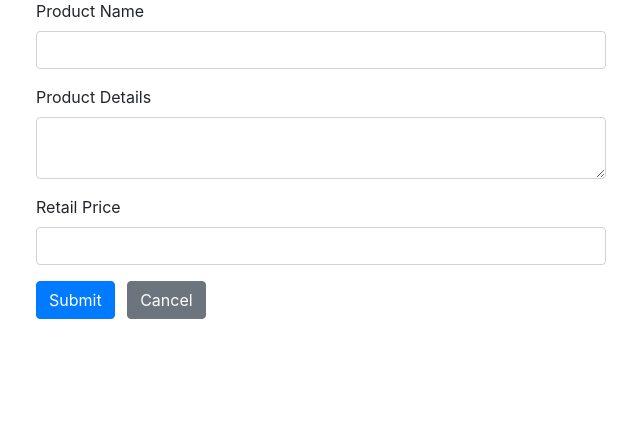
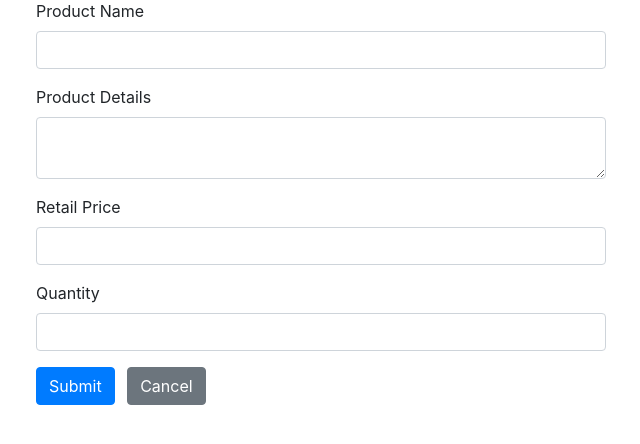
Before and after one commit to JairoTinga/it28-jairo-2, a PHP site: page /it28-admin/public/create.php in a window 1280 px wide. Shown: the part 135-579 px from the top of the page, without its empty margins (319-959 px from the left). Run offline with PHP 8.4, Linux system fonts and the light colour scheme; data that the repository does not hold is empty.

Commit message:
$ changes

```diff
--- a/index.html
+++ b/index.html
@@ -15,6 +15,7 @@
             padding: 20px; /* Add padding around the grid container */
             width: 80%; /* Set width to 80% */
             margin: auto;
+
         }
 
 
@@ -34,7 +35,7 @@
             top: 4em;
             right: 20px;
             background-color: #fff;
-            border: 1px solid #ddd;
+            border: 1px solid #5a5a5a;
             padding: 10px;
             box-shadow: 0px 2px 4px rgba(0, 0, 0, 0.1);
             z-index: 999;
--- a/it28-admin/public/create.php
+++ b/it28-admin/public/create.php
@@ -3,8 +3,8 @@
 require_once "../db/config.php";
 
 // Define variables and initialize with empty values
-$product_name = $product_details = $product_retail_price = "";
-$product_name_err = $product_details_err = $product_retail_price_err = "";
+$product_name = $product_details = $product_retail_price = $quantity = "";
+$product_name_err = $product_details_err = $product_retail_price_err = $quantity = "";
 
 // Processing form data when form is submitted
 if($_SERVER["REQUEST_METHOD"] == "POST"){
@@ -36,21 +36,34 @@ if($_SERVER["REQUEST_METHOD"] == "POST"){
         $product_retail_price = $input_product_retail_price;
     }
 
+      // Validate salary
+      $input_quantity = trim($_POST["quantity"]);
+      if(empty($input_quantity)){
+          $quantity_err = "Please enter the salary amount.";
+      } elseif(!ctype_digit($input_quantity)){
+          $quantity_err = "Please enter a positive integer value.";
+      } else{
+          $quantity = $input_quantity;
+      }
+
+
     // Check input errors before inserting in database
-    if(empty($product_name_err) && empty($product_details_err) && empty($product_retail_price_err)){
+    if(empty($product_name_err) && empty($product_details_err) && empty($product_retail_price_err) && empty($quantity_err)){
         // Prepare an insert statement
-        $sql = "INSERT INTO products (product_name, product_details, product_retail_price) VALUES (:product_name, :product_details, :product_retail_price)";
+        $sql = "INSERT INTO products (product_name, product_details, product_retail_price, quantity) VALUES (:product_name, :product_details, :product_retail_price, :quantity)";
 
         if($stmt = $pdo->prepare($sql)){
             // Bind variables to the prepared statement as parameters
             $stmt->bindParam(":product_name", $param_product_name);
             $stmt->bindParam(":product_details", $param_product_details);
             $stmt->bindParam(":product_retail_price", $param_product_retail_price);
+            $stmt->bindParam(":quantity", $param_quantity);
 
             // Set parameters
             $param_product_name = $product_name;
             $param_product_details = $product_details;
             $param_product_retail_price = $product_retail_price;
+            $param_quantity = $quantity;
 
             // Attempt to execute the prepared statement
             if($stmt->execute()){
@@ -107,6 +120,11 @@ if($_SERVER["REQUEST_METHOD"] == "POST"){
                             <input type="text" name="product_retail_price" class="form-control <?php echo (!empty($product_retail_price_err)) ? 'is-invalid' : ''; ?>" value="<?php echo $product_retail_price; ?>">
                             <span class="invalid-feedback"><?php echo $product_retail_price_err;?></span>
                         </div>
+                        <div class="form-group">
+                            <label>Quantity</label>
+                            <input type="text" name="quantity" class="form-control <?php echo (!empty($quantity_err)) ? 'is-invalid' : ''; ?>" value="<?php echo $quantity; ?>">
+                            <span class="invalid-feedback"><?php echo $quantity_err;?></span>
+                        </div>
                         <input type="submit" class="btn btn-primary" value="Submit">
                         <a href="dashboard.php" class="btn btn-secondary ml-2">Cancel</a>
                     </form>
--- a/it28-admin/public/dashboard.php
+++ b/it28-admin/public/dashboard.php
@@ -65,6 +65,7 @@ if(!isset($_SESSION["loggedin"]) || $_SESSION["loggedin"] !== true){
                                         echo "<th>Product Name</th>";
                                         echo "<th>Product Description</th>";
                                         echo "<th>Retail Price</th>";
+                                        echo "<th>Quantity</th>";
                                         echo "<th>Action</th>";
                                     echo "</tr>";
                                 echo "</thead>";
@@ -75,6 +76,7 @@ if(!isset($_SESSION["loggedin"]) || $_SESSION["loggedin"] !== true){
                                         echo "<td>" . $row['product_name'] . "</td>";
                                         echo "<td>" . $row['product_details'] . "</td>";
                                         echo "<td>" . $row['product_retail_price'] . "</td>";
+                                        echo "<td>" . $row['quantity'] . "</td>";
                                         echo "<td>";
                                             echo '<a href="read.php?product_id='. $row['product_id'] .'" class="mr-3" title="View Record" data-toggle="tooltip"><span class="fa fa-eye"></span></a>';
                                             echo '<a href="update.php?product_id='. $row['product_id'] .'" class="mr-3" title="Update Record" data-toggle="tooltip"><span class="fa fa-pencil"></span></a>';
--- a/it28-admin/public/read.php
+++ b/it28-admin/public/read.php
@@ -25,6 +25,7 @@ if(isset($_GET["product_id"]) && !empty(trim($_GET["product_id"]))){
                 $product_name = $row["product_name"];
                 $product_details = $row["product_details"];
                 $product_retail_price = $row["product_retail_price"];
+                $quanity = $row["quantity"];
             } else{
                 // URL doesn't contain valid id parameter. Redirect to error page
                 header("location: error.php");
@@ -79,6 +80,10 @@ if(isset($_GET["product_id"]) && !empty(trim($_GET["product_id"]))){
                         <label>Retail Price</label>
                         <p><b><?php echo $row["product_retail_price"]; ?></b></p>
                     </div>
+                    <div class="form-group">
+                        <label>Quantity</label>
+                        <p><b><?php echo $row["quantity"]; ?></b></p>
+                    </div>
                     <p><a href="dashboard.php" class="btn btn-primary">Back</a></p>
                 </div>
             </div>
--- a/it28-admin/public/update.php
+++ b/it28-admin/public/update.php
@@ -3,8 +3,8 @@
 require_once "../db/config.php";
 
 // Define variables and initialize with empty values
-$product_name = $product_details = $product_retail_price = "";
-$product_name_err = $product_details_err = $product_retail_price_err = "";
+$product_name = $product_details = $product_retail_price = $quantity = "";
+$product_name_err = $product_details_err = $product_retail_price_err = $quantity_err = "";
 
 // Processing form data when form is submitted
 if(isset($_POST["product_id"]) && !empty($_POST["product_id"])){
```
Also changed, not shown: it28-admin/public/products.php (+6 -7 lines).
